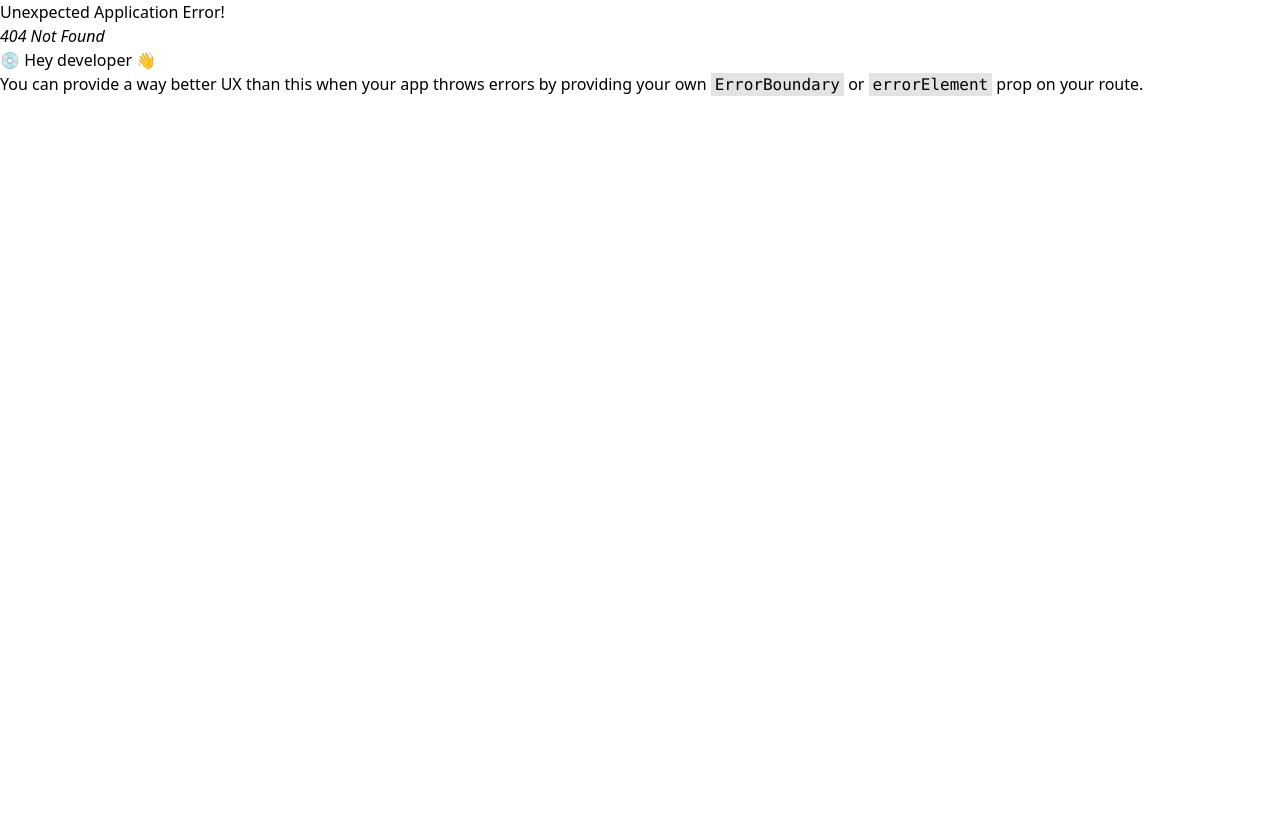
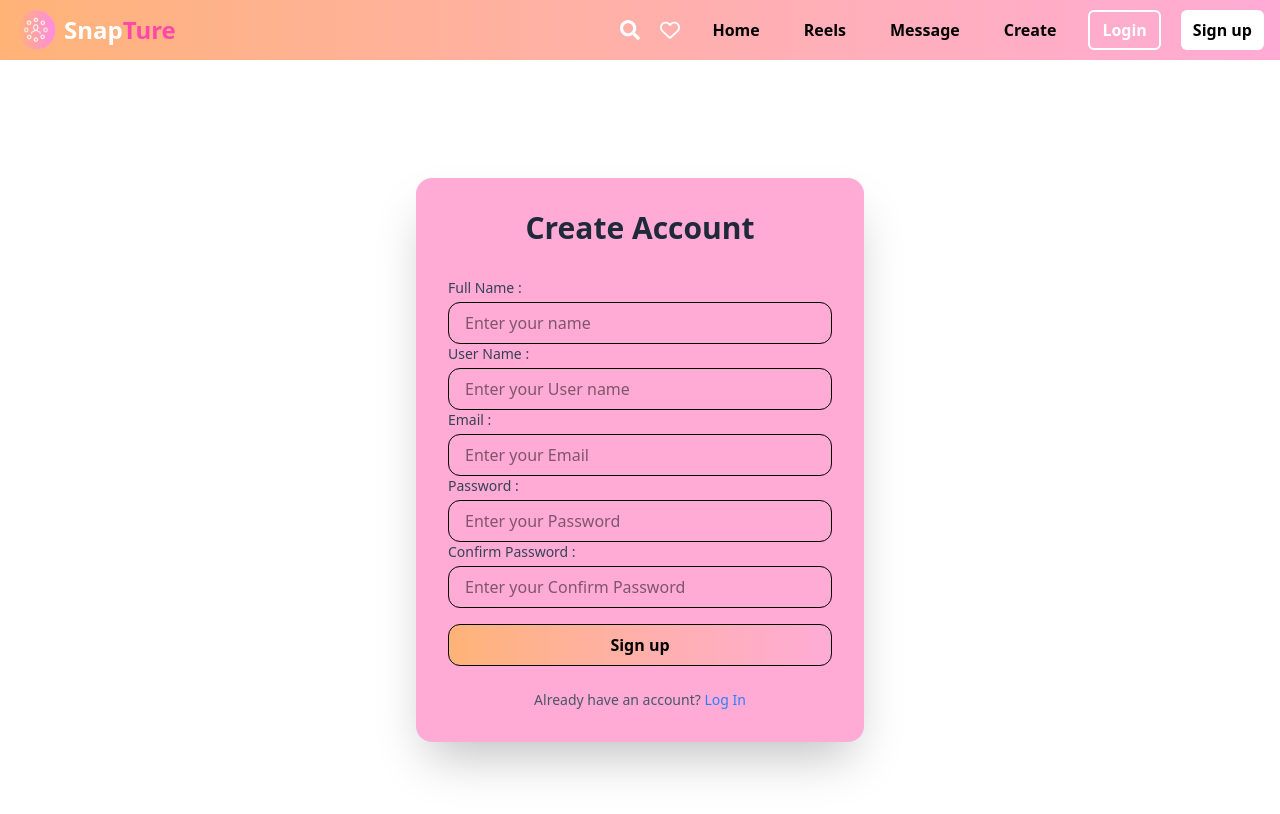
Before and after one commit to Rahulkumar9598/SocialMedia, a React (Vite) app in the folder socialmedia/Frontend/: page /signup in a window 1280 px wide. Before the commit this address had no page. Shown: the top 814 px of the page. Built offline with nearby package versions, Linux system fonts and the light colour scheme.

Commit message:
Add sign up page

```diff
--- a/socialmedia/Frontend/src/components/Navbar/Navbar.jsx
+++ b/socialmedia/Frontend/src/components/Navbar/Navbar.jsx
@@ -4,7 +4,7 @@ import { FaUserCircle } from "react-icons/fa";
 import { FaSearch } from "react-icons/fa";
 import { FaRegHeart } from "react-icons/fa6";
 const Navbar = () => {
-    const [user, setUser] = useState("jk")
+    const [user, setUser] = useState()
     return (
         <>
             <nav className='w-full h-15 bg-gradient-to-r from-[#ffb377] to-[#FFABD6] px-2 md:px-4 flex justify-between'>
--- /dev/null
+++ b/socialmedia/Frontend/src/pages/SignUp.jsx
@@ -0,0 +1,46 @@
+import React from 'react'
+
+const SignUp = () => {
+  return (
+    <div className='flex items-center justify-center min-h-screen'>
+        <div className='w-full max-w-md p-8 bg-[#FFABD6] rounded-2xl shadow-2xl '>
+            <h2 className='text-3xl font-bold text-center text-gray-800 mb-8 '>Create Account</h2>
+
+            <form action="">
+                {/* full name */}
+                <label className='text-sm font-medium text-gray-700  block'>Full Name : </label>
+                <input type="text" name='name' placeholder='Enter your name' className='w-full mt-1 px-4 py-2 border rounded-xl focus:ring-2 focus:ring-blue-500 outline-none' />
+      {/* user name */}
+       <label className='text-sm font-medium text-gray-700  items-center block'>User Name : </label>
+                <input type="text" name='username' placeholder='Enter your User name' className='w-full mt-1 px-4 py-2 border rounded-xl focus:ring-2 focus:ring-blue-500 outline-none' />
+
+                {/* Email */}
+
+                <label className='text-sm font-medium items-center block text-gray-700'>Email : </label>
+                <input type="text" placeholder='Enter your Email' className='w-full mt-1 px-4 py-2 border rounded-xl focus:ring-2 focus:ring-blue-500 outline-none ' />
+
+                {/* Password */}
+
+                 <label className='text-sm font-medium items-center block text-gray-700'>Password : </label>
+                <input type="text" placeholder='Enter your Password' className='w-full mt-1 px-4 py-2 border rounded-xl focus:ring-2 focus:ring-blue-500 outline-none ' />
+
+                {/* conformPassword */}
+
+               <label className='text-sm font-medium items-center block text-gray-700'>Confirm Password : </label>
+                <input type="text" placeholder='Enter your Confirm Password' className='w-full mt-1 px-4 py-2 border rounded-xl focus:ring-2 focus:ring-blue-500 outline-none ' />
+
+                {/* sign up button */}
+
+                <button className='w-full font-bold py-2 px-2 border rounded-xl mt-4 bg-gradient-to-r from-[#ffb377] to-[#FFABD6]'>Sign up</button>
+
+                <p className='text-sm text-gray-600 text-center mt-6'>Already have an account? {" "}
+                    <a href="/login" className='text-blue-500  font-medium hover:underline'>Log In</a>
+                     </p>
+            </form>
+
+        </div>
+    </div>
+  )
+}
+
+export default SignUp
--- a/socialmedia/Frontend/src/routes/routes.jsx
+++ b/socialmedia/Frontend/src/routes/routes.jsx
@@ -2,6 +2,7 @@ import { createBrowserRouter } from "react-router-dom"
 import App from "../App";
 import About from "../pages/About";
 import Home from "../pages/Home";
+import SignUp from "../pages/SignUp";
 
 const routes = createBrowserRouter(
     [
@@ -16,6 +17,10 @@ const routes = createBrowserRouter(
                 {
                     path : "/about",
                     element : <About />
+                },
+                {
+                  path: "/signup",
+                  element: <SignUp />
                 }
             ]
         }
```
